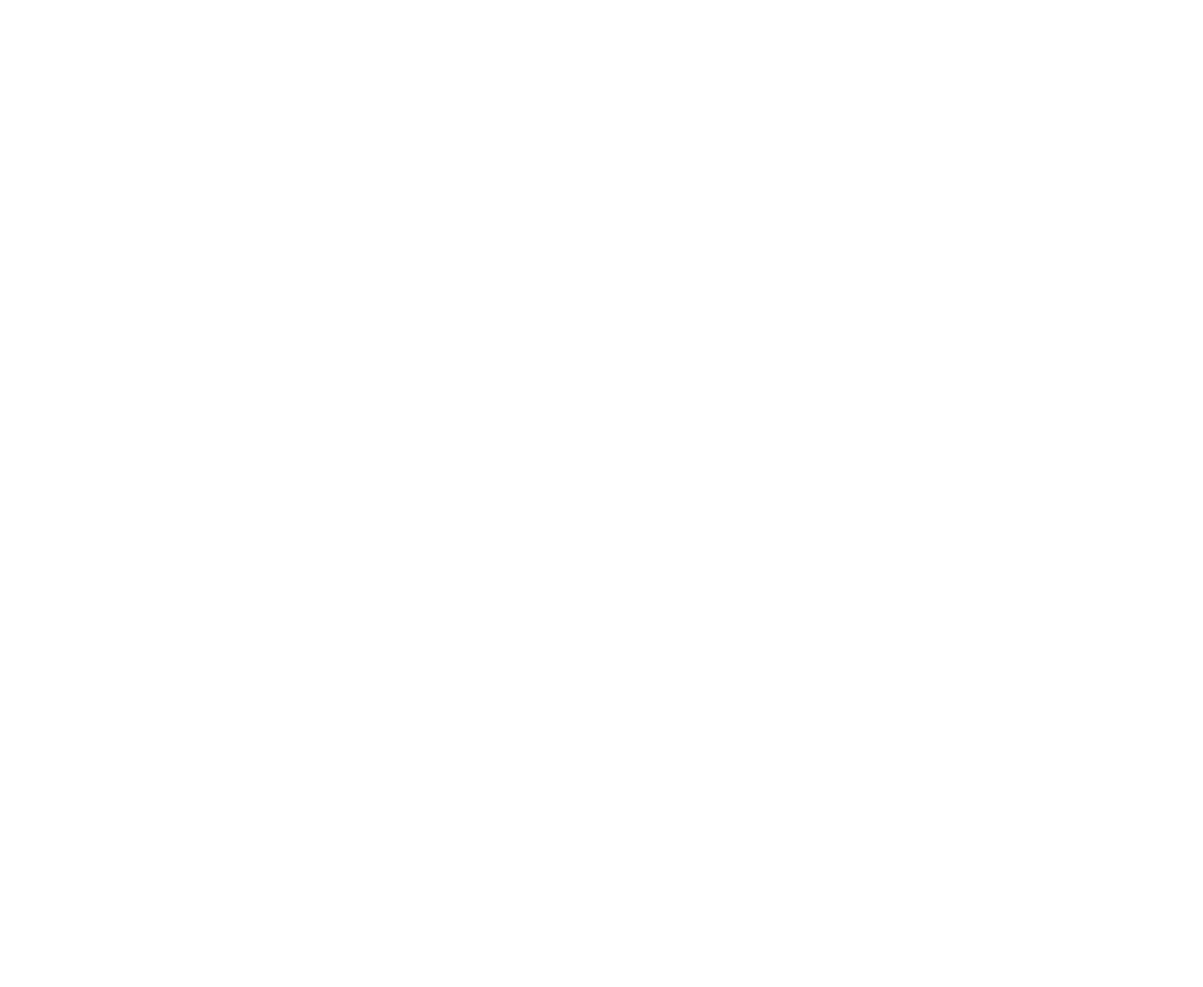
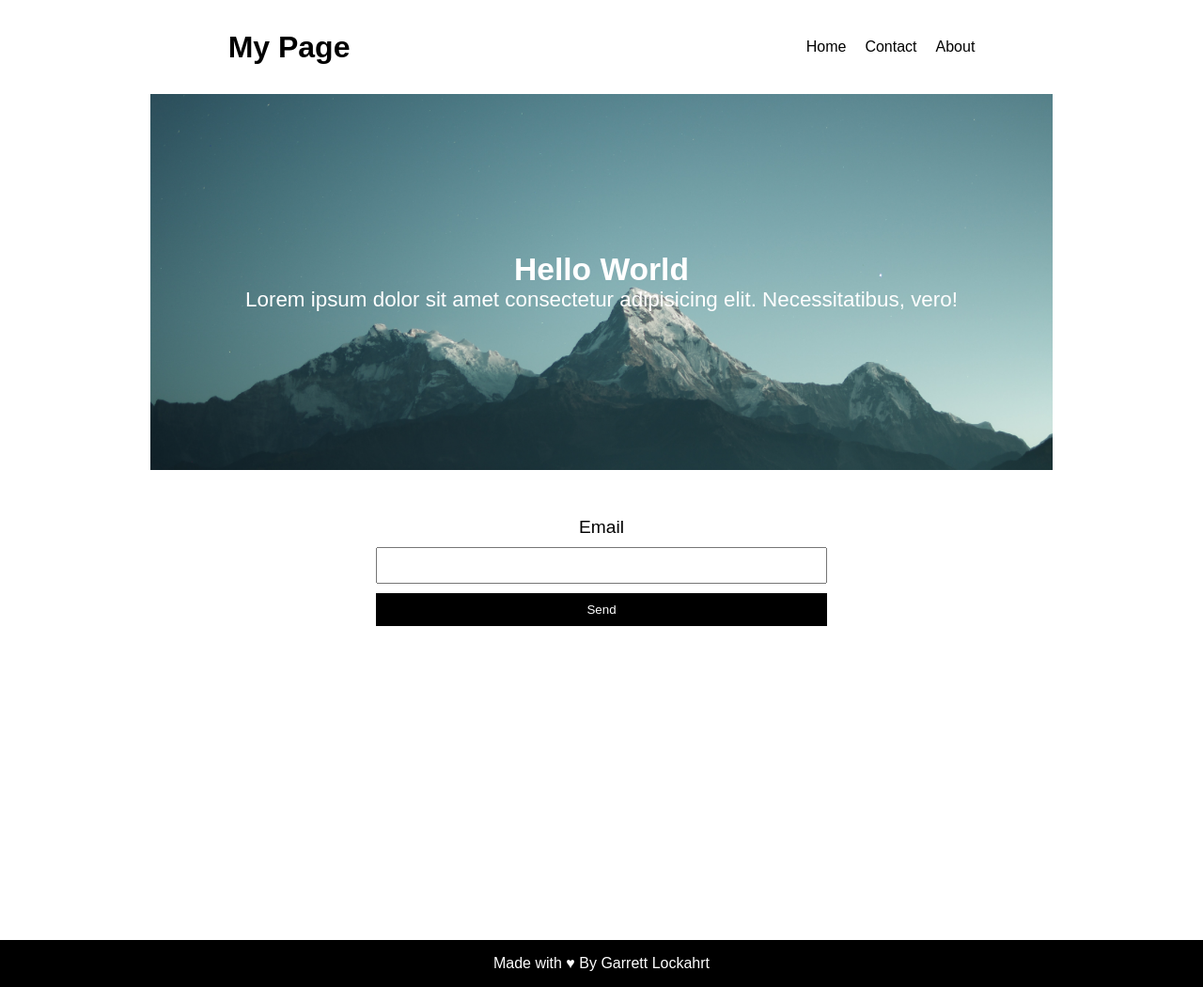
Before and after one commit to GarrettLockhart/stu-mini-project, a plain HTML site: page index.html in a window 1280 px wide. Shown: the whole page at 94% size. Before the commit the page ends 800 px from the top, so only its background shows below. Drawn offline with Linux system fonts and the light colour scheme.

Commit message:
base html and style

```diff
--- a/css/style.css
+++ b/css/style.css
@@ -0,0 +1,96 @@
+/* Global */
+* {
+  box-sizing: border-box;
+  padding: 0;
+  margin: 0;
+}
+
+body {
+  font-family: Arial, Helvetica, sans-serif;
+}
+
+a {
+  text-decoration: none;
+  color: black;
+}
+
+.container {
+  width: 960px;
+  margin: 0 auto;
+}
+
+/* Header */
+
+.main-navbar {
+  min-height: 100px;
+  display: flex;
+  justify-content: space-around;
+  align-items: center;
+}
+
+.navbar-links-container ul {
+  display: flex;
+  gap: 20px;
+}
+
+.navbar-links-container ul li {
+  list-style-type: none;
+}
+
+/* Showcase */
+
+.showcase {
+  background-image: url(/images/bg-image.jpg);
+  background-position: center center;
+  background-size: cover;
+  height: 400px;
+  display: flex;
+  flex-direction: column;
+  justify-content: center;
+  align-items: center;
+  color: white;
+  font-size: 1.4rem;
+}
+
+/* Form */
+
+.form-control {
+  height: 400px;
+  display: flex;
+  margin: 50px auto;
+  flex-direction: column;
+  width: 50%;
+}
+
+.form-control label {
+  margin-bottom: 10px;
+  font-size: 1.2rem;
+  text-align: center;
+}
+
+.form-control input {
+  margin-bottom: 10px;
+  padding: 10px 20px;
+}
+
+.btn {
+  padding: 10px 20px;
+  border: none;
+  background-color: black;
+  color: white;
+}
+
+.btn:hover {
+  background-color: red;
+}
+
+/* Footer */
+
+.main-footer {
+  display: flex;
+  justify-content: center;
+  align-items: center;
+  height: 50px;
+  background-color: black;
+  color: white;
+}
--- a/index.html
+++ b/index.html
@@ -1,12 +1,43 @@
 <!DOCTYPE html>
 <html lang="en">
-<head>
-  <meta charset="UTF-8">
-  <meta http-equiv="X-UA-Compatible" content="IE=edge">
-  <meta name="viewport" content="width=device-width, initial-scale=1.0">
-  <title>Document</title>
-</head>
-<body>
-
-</body>
+  <head>
+    <meta charset="UTF-8" />
+    <meta http-equiv="X-UA-Compatible" content="IE=edge" />
+    <meta name="viewport" content="width=device-width, initial-scale=1.0" />
+    <link rel="stylesheet" href="./css/style.css" />
+    <title>Student Mini Project</title>
+  </head>
+  <body>
+    <header class="main-navbar">
+      <div id="logo">
+        <h1>My Page</h1>
+      </div>
+      <nav class="navbar-links-container">
+        <ul>
+          <li><a href="#" class="navbar-links">Home</a></li>
+          <li><a href="#" class="navbar-links">Contact</a></li>
+          <li><a href="#" class="navbar-links">About</a></li>
+        </ul>
+      </nav>
+    </header>
+    <div class="container">
+      <main class="showcase">
+        <h2>Hello World</h2>
+        <p>
+          Lorem ipsum dolor sit amet consectetur adipisicing elit.
+          Necessitatibus, vero!
+        </p>
+      </main>
+      <div class="form-container">
+        <form class="form-control">
+          <label>Email</label>
+          <input type="text" class="entry-field" />
+          <button class="btn">Send</button>
+        </form>
+      </div>
+    </div>
+    <footer class="main-footer">
+      <p>Made with &hearts; By Garrett Lockahrt</p>
+    </footer>
+  </body>
 </html>
```
Also changed, not shown: images/bg-image.jpg (added).
